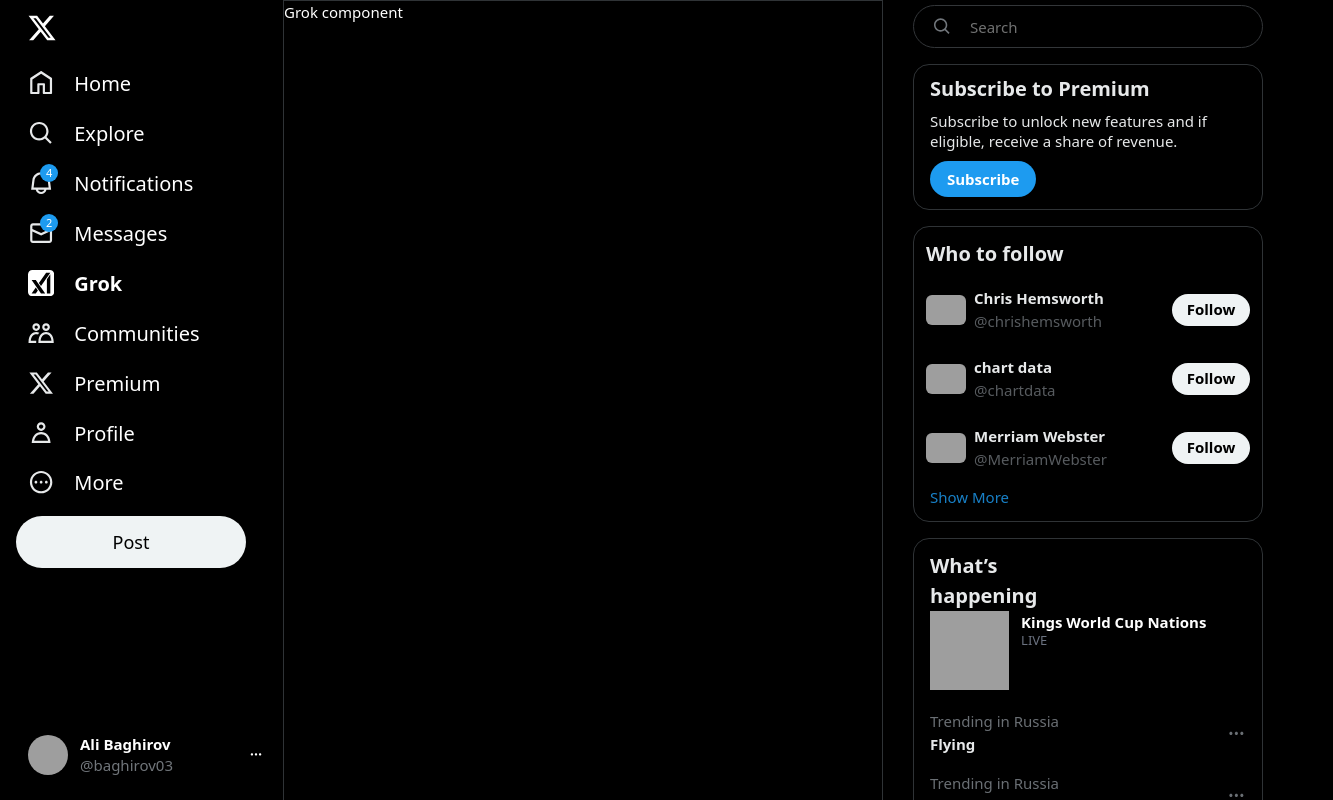
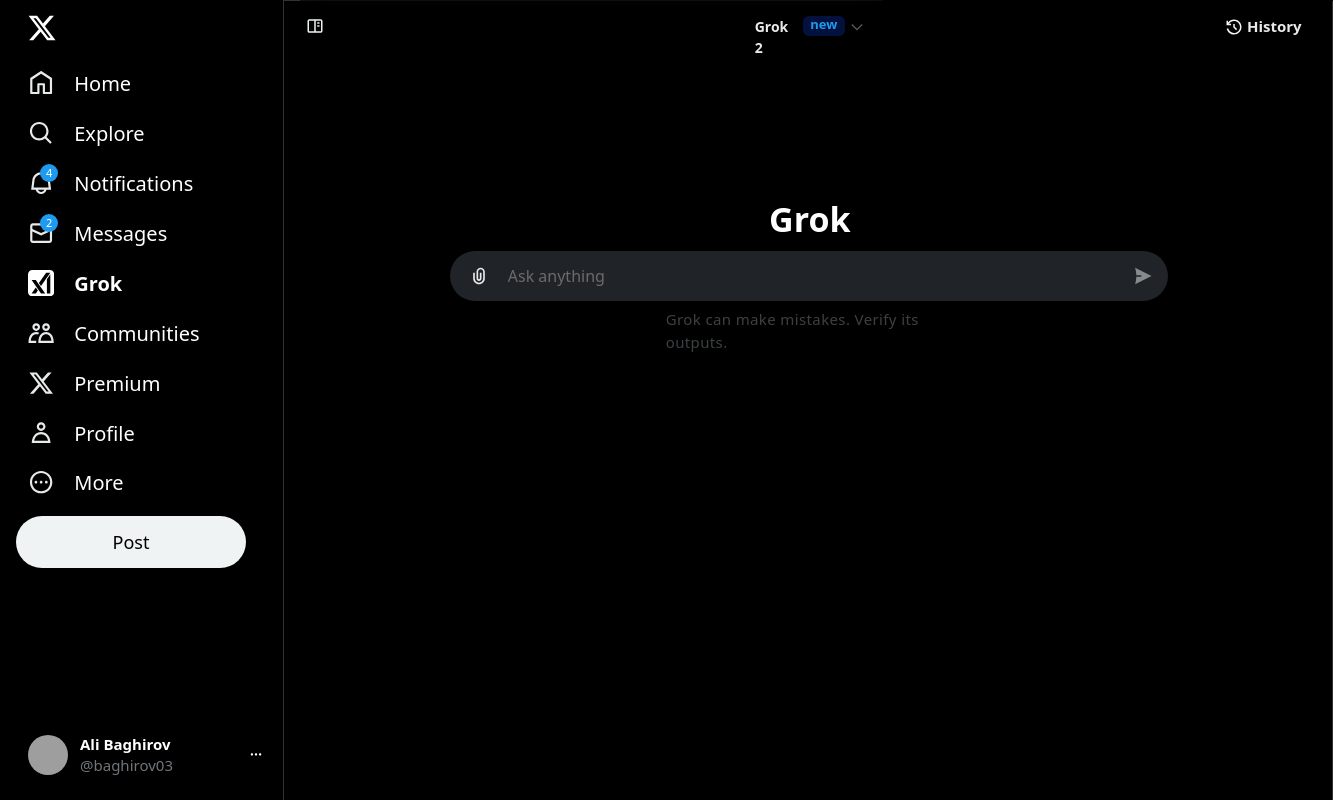
Before and after one commit to hermes033/X-Twitter-Clone-React, a React (Vite) app: page /grok in a window 1280 px wide. Shown: the top 800 px of the page, 1333 px wide, since content can reach past the window. Built offline with nearby package versions, Linux system fonts and the light colour scheme; grey boxes are pictures that could not be loaded.

Commit message:
Grok bottom duzeldilecek

```diff
--- a/src/layouts/main/index.jsx
+++ b/src/layouts/main/index.jsx
@@ -13,9 +13,8 @@
   return (
     <div className="min-w-[1024px] border-red-600 flex justify-center">
       <header
-        className={`w-[275px] fixed ${
-          isMesgPage ? "mr-[989px] px" : "mr-[973px]"
-        }`}
+        className={`w-[275px] fixed ${isMesgPage ? "mr-[989px] px" : "mr-[973px]"
+          }`}
       >
         <Sidebar />
       </header>
--- a/src/layouts/main/rightbar/index.jsx
+++ b/src/layouts/main/rightbar/index.jsx
@@ -11,6 +11,7 @@
   // Eğer /explore sayfasındaysak sadece WhoToFollow'u göster
   const isExplorePage = location.pathname === "/explore";
   const isNotfPage = location.pathname === "/notifications";
+  const isGrokPage = location.pathname === "/grok";
 
 
   return (
@@ -31,6 +32,10 @@
             <Footer />
           </div>
         </div>
+      ) : isGrokPage ? (
+        <div>
+
+        </div>
       ) : (
         <>
           <div className="fixed top-0">
--- /dev/null
+++ b/src/pages/grok/grokInput/index.jsx
@@ -0,0 +1,15 @@
+import InputForGrok from "./input";
+
+export default function GrokInput() {
+  return (
+    <div className="w-[750px] h-[38px] mt-[198.24px]">
+
+      <div className="w-[750px] h-[40px] flex items-center justify-center mb-[12px]">
+        <p className="font-semibold w-[77.46px] leading-[40px] h-full text-[34px]">Grok</p>
+      </div>
+
+      <InputForGrok />
+
+    </div>
+  )
+}
--- /dev/null
+++ b/src/pages/grok/grokInput/input/index.jsx
@@ -0,0 +1,61 @@
+export default function InputForGrok() {
+  return (
+    <div className="w-[718px] h-[50px] flex items-center ml-[17px] bg-[#202327] rounded-full justify-center">
+
+      <div className="w-[702px] h-[42px] flex rounded-full items-center justify-center">
+
+        <button className="pl-1 w-[36] h-[36] flex items-center justify-center">
+
+          <div className="w-[34.4px] h-[34.4px] flex items-center justify-center">
+
+            <div className="w-[34.4px] h-[34.4px] flex items-center justify-center">
+
+              <svg viewBox="0 0 24 24" width={20} height={20} aria-hidden="true" className="r-4qtqp9 r-yyyyoo r-dnmrzs r-bnwqim r-lrvibr r-m6rgpd r-z80fyv r-19wmn03">
+                <g>
+                  <path fill="#e7e9ea" d="M14 4c-1.66 0-3 1.34-3 3v8c0 .55.45 1 1 1s1-.45 1-1V8h2v7c0 1.66-1.34 3-3 3s-3-1.34-3-3V7c0-2.76 2.24-5 5-5s5 2.24 5 5v8c0 3.87-3.13 7-7 7s-7-3.13-7-7V8h2v7c0 2.76 2.24 5 5 5s5-2.24 5-5V7c0-1.66-1.34-3-3-3z">
+                  </path>
+                </g>
+              </svg>
+
+              <span className="w-0 h-[1.6px]"></span>
+
+            </div>
+
+          </div>
+
+        </button>
+
+        <div className="w-[622px] h-[42px]">
+
+          <div dir="ltr" className="css-146c3p1 r-bcqeeo r-1ttztb7 r-qvutc0 r-37j5jr r-a023e6 r-rjixqe r-16dba41 r-6koalj">
+            <input type="text" placeholder="Ask anything" className="text-white pl-3 placeholder:text-[#6b6b6c] placeholder:text-[16px] placeholder:font-normal bg-[#202327] w-[622px] h-[42px] outline-none" />
+          </div>
+
+        </div>
+
+        <button className="pl-2 w-[36] h-[36] flex items-center justify-center">
+
+          <div className="w-[34.4px] h-[34.4px] flex items-center justify-center">
+
+            <div className="w-[34.4px] h-[34.4px] flex items-center justify-center">
+
+              <svg viewBox="0 0 24 24" width={20} height={20} aria-hidden="true" className="r-4qtqp9 r-yyyyoo r-dnmrzs r-bnwqim r-lrvibr r-m6rgpd r-z80fyv r-19wmn03">
+                <g>
+                  <path fill="#888b8d" d="M22.236 12L2.503 2.133l.527 2.109.002.008.007.031.03.126c.026.112.064.278.109.49.091.425.213 1.035.335 1.767.203 1.216.403 2.752.466 4.336h6.02v2H3.98c-.063 1.583-.263 3.12-.466 4.336-.122.733-.244 1.342-.335 1.767-.046.212-.083.378-.109.49l-.03.126-.007.031-.002.007-.527 2.11L22.236 12z">
+                  </path>
+                </g>
+              </svg>
+
+              <span className="w-0 h-[1.6px]"></span>
+
+            </div>
+
+          </div>
+
+        </button>
+
+      </div>
+
+    </div>
+  )
+}
--- /dev/null
+++ b/src/pages/grok/grokText/index.jsx
@@ -0,0 +1,9 @@
+export default function GrokText() {
+  return (
+    <div className="w-[718px] h-[36px] mt-[62px] pl-12 flex justify-center items-center">
+      <div className="w-[300.08px] h-[20px] flex justify-center items-center">
+        <span className="w-full h-[18.4px] text-[15px] tracking-wide text-[#3d4043]">Grok can make mistakes. Verify its outputs.</span>
+      </div>
+    </div>
+  )
+}
--- /dev/null
+++ b/src/pages/grok/grokTop/index.jsx
@@ -0,0 +1,46 @@
+export default function GrokTop() {
+  return (
+    <div className="w-full bg-[#00000075] backdrop-blur-md h-[53px] flex items-center justify-between">
+
+      <div className="w-[318.8px] h-[32px] cursor-pointer">
+        <div className="rounded-full hover:bg-[#3d3d3d6d] w-[30.4px] h-[30.4px] flex items-center justify-center">
+          <svg viewBox="0 0 24 24" className="cursor-pointer" width={18} height={18}>
+            <g>
+              <path fill="#eff3f4" d="M19.5 3h-15C3.122 3 2 4.121 2 5.5v13C2 19.879 3.122 21 4.5 21h15c1.378 0 2.5-1.121 2.5-2.5v-13C22 4.121 20.878 3 19.5 3zM4 18.5v-13c0-.275.224-.5.5-.5H11v14H4.5c-.276 0-.5-.225-.5-.5zm16 0c0 .275-.224.5-.5.5H13V5h6.5c.276 0 .5.225.5.5v13zM15 7h3v2h-3V7zm0 4h3v2h-3v-2z">
+              </path>
+            </g>
+          </svg>
+        </div>
+      </div>
+
+
+      <div className="flex items-center w-[318.8px] h-[32px] justify-center">
+        <div className="w-[132.01px] mb-0.5 ml-1 h-[32px] rounded-full hover:bg-[#3d3d3d6d] flex items-center justify-center cursor-pointer">
+          <p className="font-bold text-[14px] w-[44.13px] h-[20px] text-[#e7e9ea]">Grok 2</p>
+          <span className="w-[41.99px] h-[20px] ml-1 mr-1 pb-0.5 bg-[#02113d] rounded-md flex items-center justify-center text-[#1d9bf0] text-[13px] font-bold">new</span>
+          <svg viewBox="0 0 24 24" width={16} height={16} className="mt-[2px] flex justify-center items-center">
+            <g>
+              <path
+                fill="#565a5f" d="M3.543 8.96l1.414-1.42L12 14.59l7.043-7.05 1.414 1.42L12 17.41 3.543 8.96z">
+              </path>
+            </g>
+          </svg>
+        </div>
+      </div>
+
+
+      <div className="flex items-center w-[318.8px] h-[32px] justify-end">
+        <div className="flex items-center justify-center rounded-full hover:bg-[#3d3d3d6d] transition-all cursor-pointer w-[105px] h-[32px]">
+          <svg viewBox="0 0 24 24" width={18} height={18} className="mr-1">
+            <g>
+              <path fill="#eff3f4" d="M12 4C9.25 4 6.83 5.39 5.38 7.5H8v2H2v-6h2V6c1.82-2.43 4.73-4 8-4 5.52 0 10 4.48 10 10s-4.48 10-10 10c-4.76 0-8.74-3.33-9.75-7.78l1.95-.44C5.01 17.34 8.19 20 12 20c4.42 0 8-3.58 8-8s-3.58-8-8-8zm-1 4h2v3.59l3.21 3.2-1.42 1.42-3.79-3.8V8z">
+              </path>
+            </g>
+          </svg>
+          <span className="text-[#e7e9ea] font-semibold">History</span>
+        </div>
+      </div>
+
+    </div>
+  )
+}
--- a/src/pages/grok/index.jsx
+++ b/src/pages/grok/index.jsx
@@ -1,7 +1,24 @@
+import GrokInput from "./grokInput";
+import GrokText from "./grokText";
+import GrokTop from "./grokTop";
+
 export default function Grok() {
   return (
-    <div>
-      Grok component
+    <div className="w-[1048.5px] flex justify-center border-r-[1px] h-[290vh] border-[#2f3336] bg-black">
+
+      <div className="fixed w-[1016px] top-0">
+        <GrokTop />
+      </div>
+
+      <div>
+        <GrokInput />
+        <GrokText/>
+      </div>
+
+
+
+
+
 
 
     </div>
```
